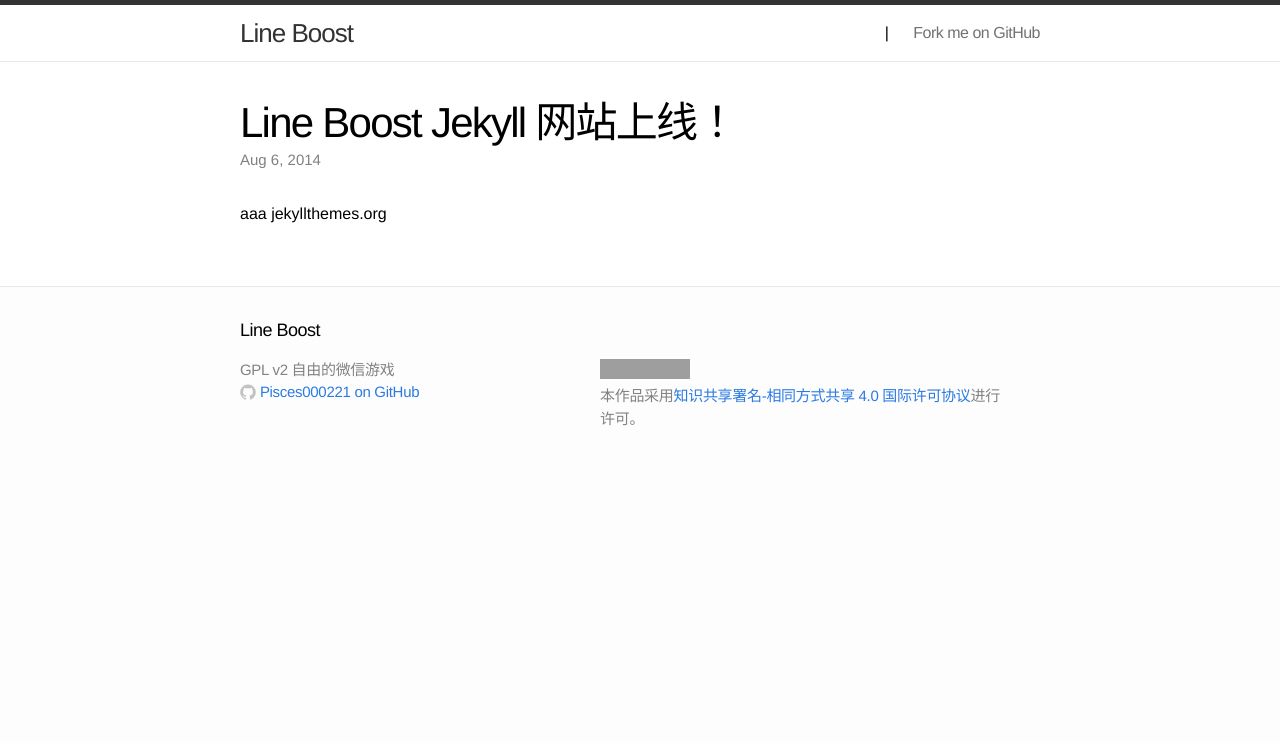
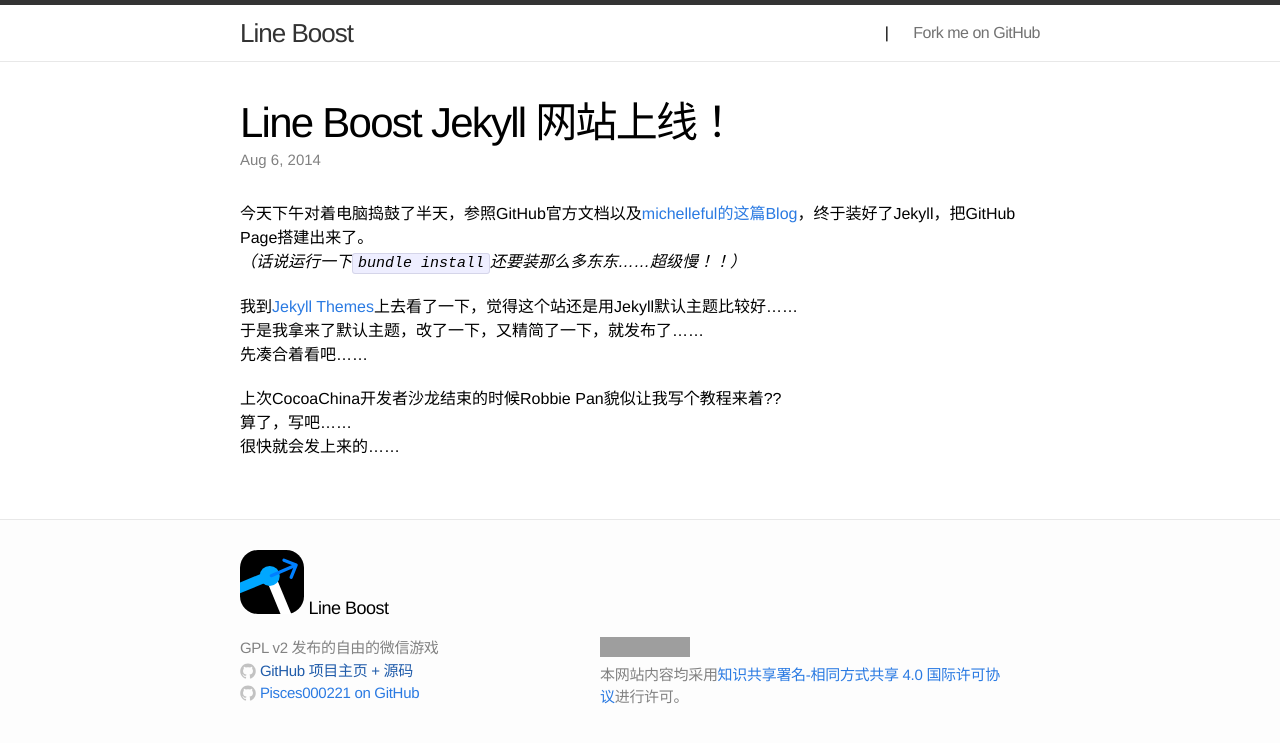
Before and after one commit to Pisces000221/LineBoost, a Jekyll site: the page built from _posts/2014-08-06-arrived-at-jekyll.markdown, in a window 1280 px wide. Shown: the top 743 px of the page. Built offline with Jekyll 4.4.1, drawn with Linux system fonts in a browser that asks for light colours; grey boxes are pictures that could not be loaded.

Commit message:
Add a first post and a make a few misc changes

```diff
--- a/_config.yml
+++ b/_config.yml
@@ -1,8 +1,8 @@
 # Site settings
 title: Line Boost
-subtitle: GPL v2 自由的微信游戏
+subtitle: GPL v2 发布的自由的微信游戏
 email: 1786762946@qq.com
-description: "<a rel='license' href='http://creativecommons.org/licenses/by-sa/4.0/'><img alt='知识共享许可协议' style='border-width:0' src='https://i.creativecommons.org/l/by-sa/4.0/88x31.png' /></a><br />本作品采用<a rel='license' href='http://creativecommons.org/licenses/by-sa/4.0/'>知识共享署名-相同方式共享 4.0 国际许可协议</a>进行许可。"
+description: "<a rel='license' href='http://creativecommons.org/licenses/by-sa/4.0/'><img alt='知识共享许可协议' style='border-width:0' src='https://i.creativecommons.org/l/by-sa/4.0/88x31.png' /></a><br />本网站内容均采用<a rel='license' href='http://creativecommons.org/licenses/by-sa/4.0/'>知识共享署名-相同方式共享 4.0 国际许可协议</a>进行许可。"
 baseurl: '/LineBoost'
 url: 'http://pisces000221.github.io/LineBoost'
 githubrepo: 'https://github.com/Pisces000221/LineBoost'
--- a/_includes/footer.html
+++ b/_includes/footer.html
@@ -2,12 +2,34 @@
 
   <div class="wrap">
 
-    <h2 class="footer-heading">{{ site.title }}</h2>
+    <h2 class="footer-heading">
+        <iframe class="game-icon-svg" src="{{ site.baseurl }}/icon.svg" frameborder="0">
+        </iframe>
+        {{ site.title }}
+    </h2>
 
     <div class="footer-col-1 column">
       <ul>
         <li>{{ site.subtitle }}</li>
         <li>
+          <!-- Well, I'm so lazy that I duplicated this SVG code... -->
+          <a href="{{ site.githubpage }}">
+            <span class="icon github">
+              <svg version="1.1" class="github-icon-svg" xmlns="http://www.w3.org/2000/svg" xmlns:xlink="http://www.w3.org/1999/xlink" x="0px" y="0px"
+                 viewBox="0 0 16 16" enable-background="new 0 0 16 16" xml:space="preserve">
+                <path fill-rule="evenodd" clip-rule="evenodd" fill="#C2C2C2" d="M7.999,0.431c-4.285,0-7.76,3.474-7.76,7.761
+                c0,3.428,2.223,6.337,5.307,7.363c0.388,0.071,0.53-0.168,0.53-0.374c0-0.184-0.007-0.672-0.01-1.32
+                c-2.159,0.469-2.614-1.04-2.614-1.04c-0.353-0.896-0.862-1.135-0.862-1.135c-0.705-0.481,0.053-0.472,0.053-0.472
+                c0.779,0.055,1.189,0.8,1.189,0.8c0.692,1.186,1.816,0.843,2.258,0.645c0.071-0.502,0.271-0.843,0.493-1.037
+                C4.86,11.425,3.049,10.76,3.049,7.786c0-0.847,0.302-1.54,0.799-2.082C3.768,5.507,3.501,4.718,3.924,3.65
+                c0,0,0.652-0.209,2.134,0.796C6.677,4.273,7.34,4.187,8,4.184c0.659,0.003,1.323,0.089,1.943,0.261
+                c1.482-1.004,2.132-0.796,2.132-0.796c0.423,1.068,0.157,1.857,0.077,2.054c0.497,0.542,0.798,1.235,0.798,2.082
+                c0,2.981-1.814,3.637-3.543,3.829c0.279,0.24,0.527,0.713,0.527,1.437c0,1.037-0.01,1.874-0.01,2.129
+                c0,0.208,0.14,0.449,0.534,0.373c3.081-1.028,5.302-3.935,5.302-7.362C15.76,3.906,12.285,0.431,7.999,0.431z"/>
+              </svg>
+            </span>
+            <span class="username">GitHub 项目主页 + 源码</span>
+          </a><br>
           <a href="https://github.com/{{ site.github_username }}">
             <span class="icon github">
               <svg version="1.1" class="github-icon-svg" xmlns="http://www.w3.org/2000/svg" xmlns:xlink="http://www.w3.org/1999/xlink" x="0px" y="0px"
--- a/_posts/2014-08-06-arrived-at-jekyll.markdown
+++ b/_posts/2014-08-06-arrived-at-jekyll.markdown
@@ -1,8 +1,17 @@
 ---
 layout: post
 title:  "Line Boost Jekyll 网站上线！"
-date:   2014-08-06 17:12:52
+date:   2014-08-06 20:22:00
 categories: jekyll update
 ---
 
-aaa jekyllthemes.org
+今天下午对着电脑捣鼓了半天，参照GitHub官方文档以及[michelleful的这篇Blog](http://michelleful.github.io/code-blog/2014/02/28/setting-up-a-jekyll-blog-on-github-pages.html)，终于装好了Jekyll，把GitHub Page搭建出来了。<br>
+*（话说运行一下`bundle install`还要装那么多东东……超级慢！！）*
+
+我到[Jekyll Themes](http://jekyllthemes.org/)上去看了一下，觉得这个站还是用Jekyll默认主题比较好……<br>
+于是我拿来了默认主题，改了一下，又精简了一下，就发布了……<br>
+先凑合着看吧……
+
+上次CocoaChina开发者沙龙结束的时候Robbie Pan貌似让我写个教程来着??<br>
+算了，写吧……<br>
+很快就会发上来的……
--- a/css/main.css
+++ b/css/main.css
@@ -87,7 +87,7 @@
   margin-bottom: 15px;
 }
 
-.site-footer .column { float: left; margin-bottom: 15px; }
+.site-footer .column { float: left; }
 
 .footer-col-1 {
   width: 270px; /*fallback*/
@@ -115,8 +115,12 @@
   color: #828282;
 }
 
-.github-icon-svg,
-.twitter-icon-svg {
+.game-icon-svg {
+  width: 64px;
+  height: 64px;
+}
+
+.github-icon-svg {
   display: inline-block;
   width: 16px;
   height: 16px;
```
Also changed, not shown: icon.svg (added).
